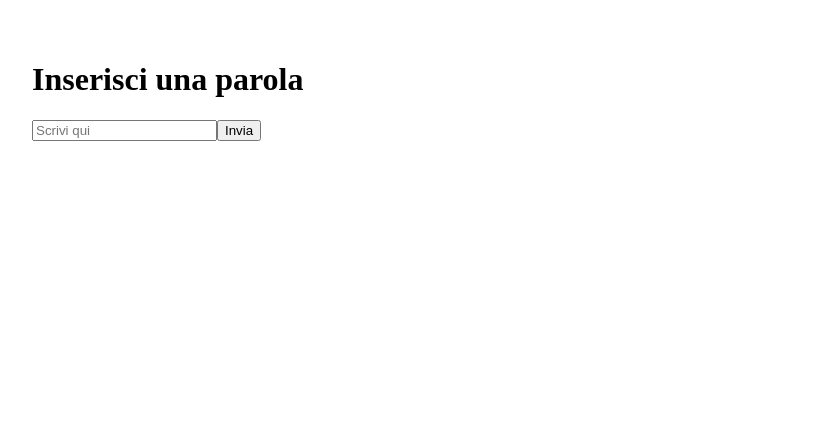
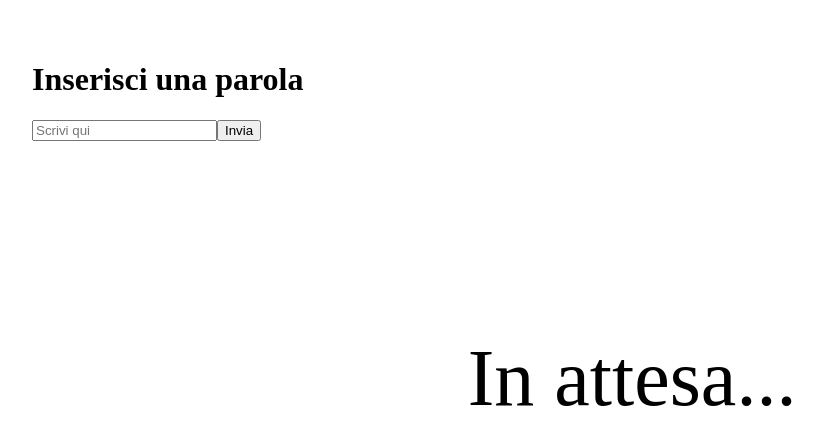
Before and after one commit to liiviia/RealTimeSystem, a React (Create React App) app: page / in a window 1280 px wide. Shown: the top 444 px of the page, without its empty margins (8-831 px from the left). Built offline with nearby package versions, Linux system fonts and the light colour scheme; no server answers.

Commit message:
Aggiunta pagina Display

```diff
--- /dev/null
+++ b/src/DisplayPage.js
@@ -0,0 +1,23 @@
+import { useEffect, useState } from "react";
+
+function DisplayPage() {
+  const [latestWord, setLatestWord] = useState("In attesa...");
+
+  useEffect(() => {
+    const socket = new WebSocket("wss://110241b214e8.ngrok-free.app");
+
+    socket.onmessage = (event) => {
+      setLatestWord(event.data);
+    };
+
+    return () => socket.close();
+  }, []);
+
+  return (
+    <div style={{ fontSize: "5rem", textAlign: "center", marginTop: "20vh" }}>
+      {latestWord}
+    </div>
+  );
+}
+
+export default DisplayPage;
--- a/src/App.js
+++ b/src/Send.js
@@ -1,6 +1,6 @@
 import { useState } from "react";
 
-function App() {
+function Send() {
   const [word, setWord] = useState("");
   const socket = new WebSocket("wss://110241b214e8.ngrok-free.app");
 
@@ -25,4 +25,4 @@ function App() {
   );
 }
 
-export default App;
+export default Send;
--- a/src/index.js
+++ b/src/index.js
@@ -1,10 +1,12 @@
 import React from 'react';
 import ReactDOM from 'react-dom/client';
-import App from './App';
+import Send from './Send';
+import DisplayPage from './DisplayPage';
 
 const root = ReactDOM.createRoot(document.getElementById('root'));
 root.render(
   <React.StrictMode>
-    <App />
+    <Send />
+    <DisplayPage />
   </React.StrictMode>
 );
```
